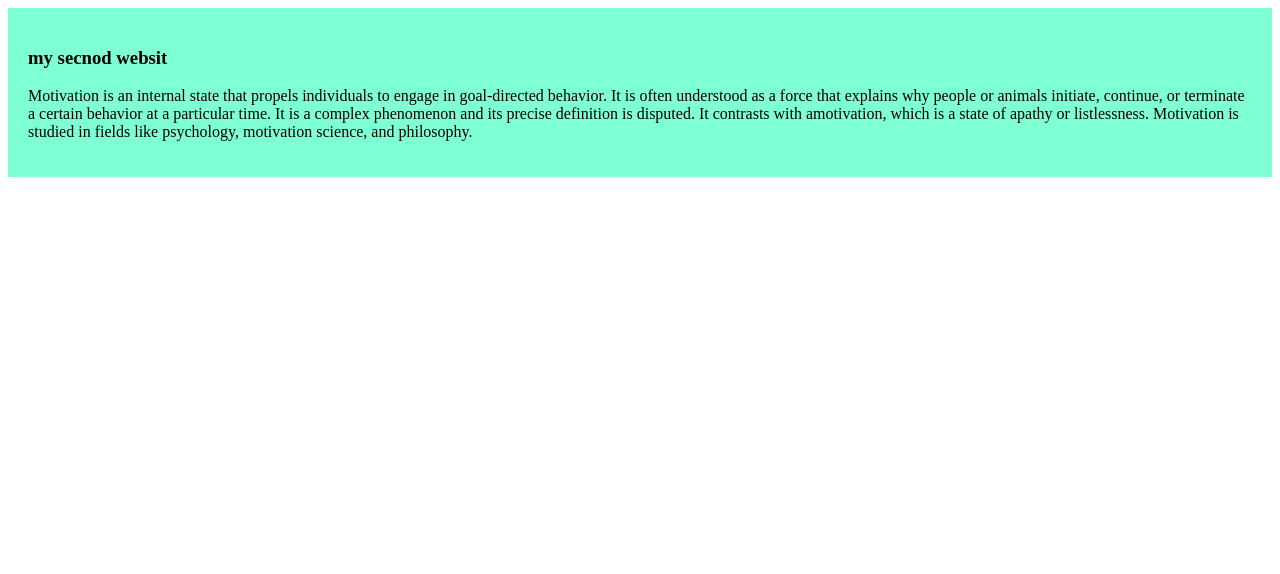
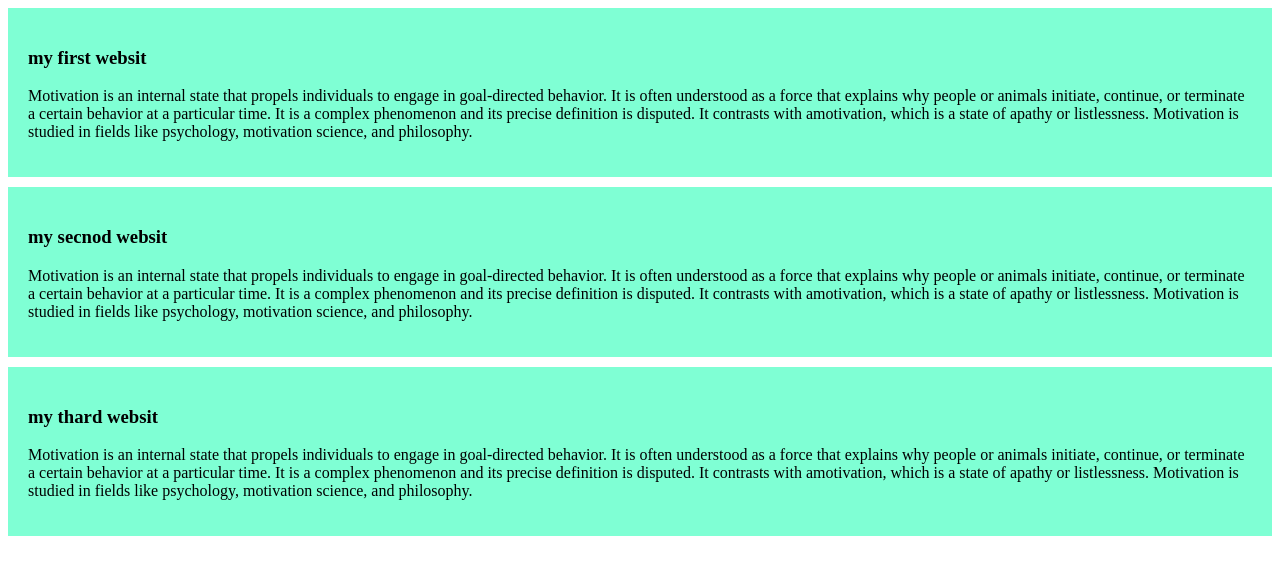
Before and after one commit to abuhujaifa022/my-second-websit, a plain HTML site: page index.html in a window 1280 px wide. Drawn offline with Linux system fonts and the light colour scheme.

Commit message:
added the my secon bolog

```diff
--- a/index.html
+++ b/index.html
@@ -8,7 +8,19 @@
 </head>
 <body>
      <div>
+       <h3>my first websit</h3>
+       <p>
+          Motivation is an internal state that propels individuals to engage in goal-directed behavior. It is often understood as a force that explains why people or animals initiate, continue, or terminate a certain behavior at a particular time. It is a complex phenomenon and its precise definition is disputed. It contrasts with amotivation, which is a state of apathy or listlessness. Motivation is studied in fields like psychology, motivation science, and philosophy.
+       </p>
+     </div>
+     <div>
        <h3>my secnod websit</h3>
+       <p>
+          Motivation is an internal state that propels individuals to engage in goal-directed behavior. It is often understood as a force that explains why people or animals initiate, continue, or terminate a certain behavior at a particular time. It is a complex phenomenon and its precise definition is disputed. It contrasts with amotivation, which is a state of apathy or listlessness. Motivation is studied in fields like psychology, motivation science, and philosophy.
+       </p>
+     </div>
+     <div>
+       <h3>my thard websit</h3>
        <p>
           Motivation is an internal state that propels individuals to engage in goal-directed behavior. It is often understood as a force that explains why people or animals initiate, continue, or terminate a certain behavior at a particular time. It is a complex phenomenon and its precise definition is disputed. It contrasts with amotivation, which is a state of apathy or listlessness. Motivation is studied in fields like psychology, motivation science, and philosophy.
        </p>
--- a/styles/bolog.css
+++ b/styles/bolog.css
@@ -1,4 +1,5 @@
 div{
      background-color: aquamarine;
      padding: 20px;
+     margin-bottom: 10px;
 }
```
